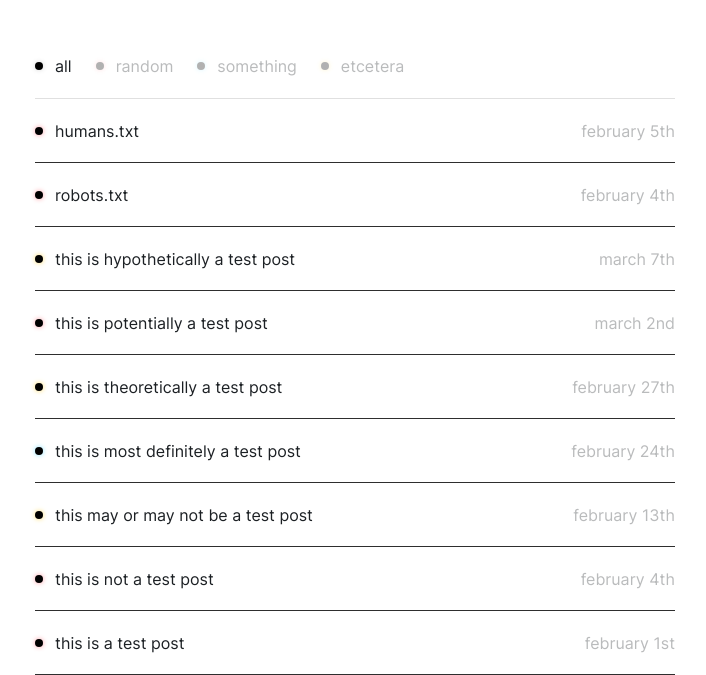
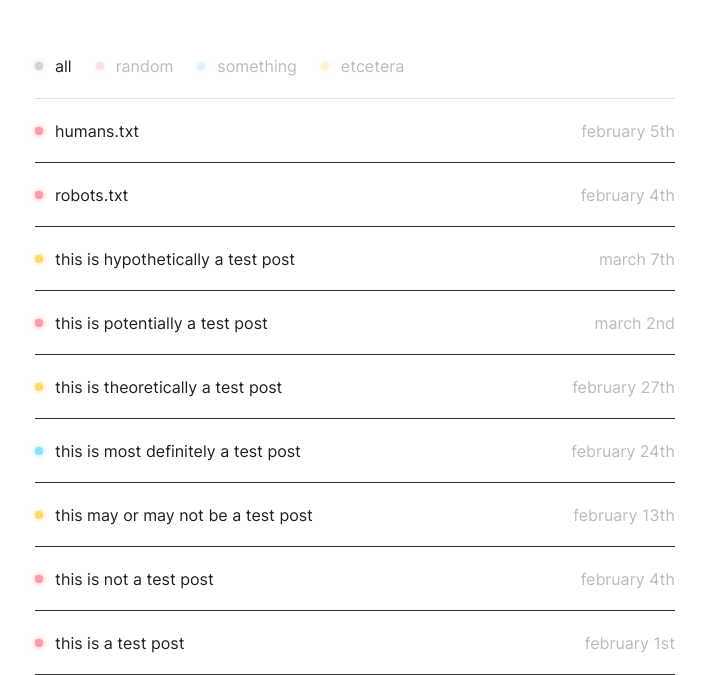
Before and after one commit to joeyvanlierop/joey, a Next.js app: page / in a window 1280 px wide. Shown: the part 126-801 px from the top of the page, without its empty margins (285-991 px from the left). Built offline with nearby package versions, Linux system fonts and the light colour scheme.

Commit message:
Fix dot background color

```diff
--- a/components/dot.tsx
+++ b/components/dot.tsx
@@ -1,7 +1,7 @@
 export function Dot(props: { className?: string; color: string }) {
   return (
     <div
-      className={`${props.className} bg-black rounded-full min-w-[8px] min-h-[8px] shadow-dot ${props.color}`}
+      className={`${props.className} min-h-[8px] min-w-[8px] rounded-full shadow-dot ${props.color}`}
     />
   );
 }
```
Also changed, not shown: components/list.tsx (+0 -8 lines).
